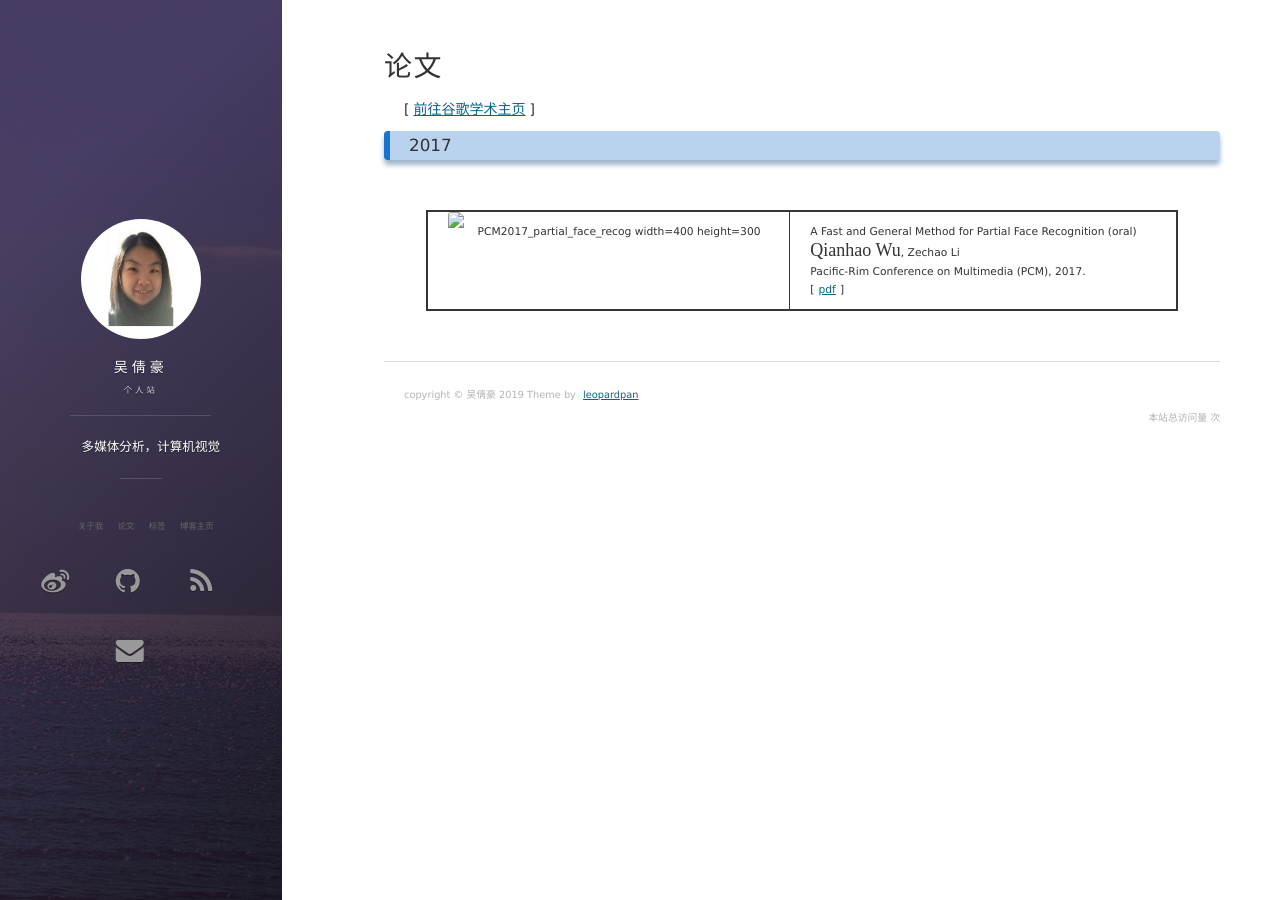
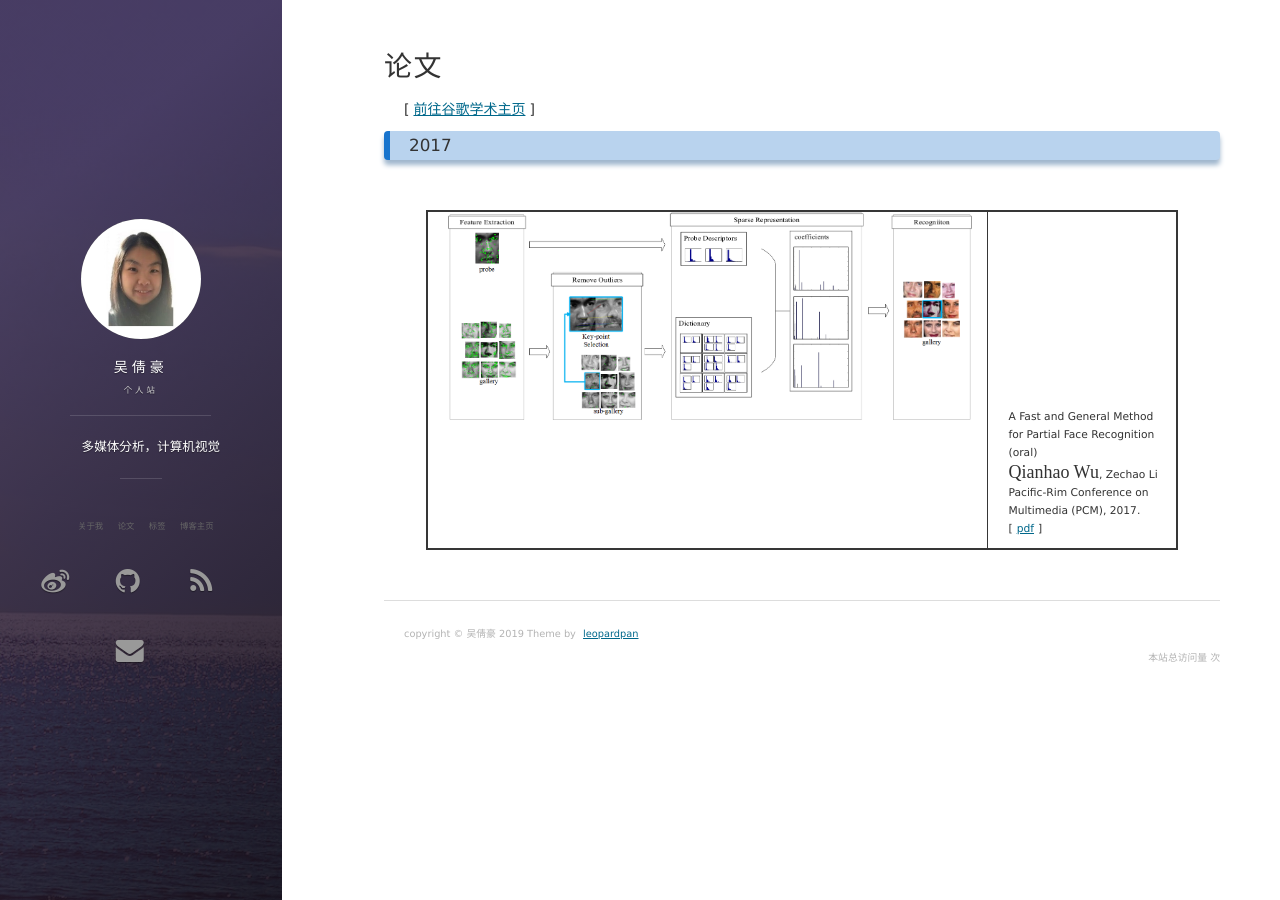
Before and after one commit to wqhIris/homepage, a Jekyll site: the page built from archive.md, in a window 1280 px wide. Built offline with Jekyll 4.4.1, drawn with Linux system fonts in a browser that asks for light colours; nearby versions of some CDN libraries; comment, search, counter and statistics services are not loaded.

Commit message:
Update archive.md

```diff
--- a/archive.md
+++ b/archive.md
@@ -9,7 +9,7 @@
 <table class="imgtable">
   <tr>
     <td>
-      <img src="papers/pcm2017_partial_pace_recog.png" alt="PCM2017_partial_face_recog width=400 height=300" />
+      <img src="/images/papers/pcm2017_partial_pace_recog.png" alt="PCM2017_partial_face_recog width=400 height=300" />
     </td>
     <td align="left" valign="middle">
       <p>
```
